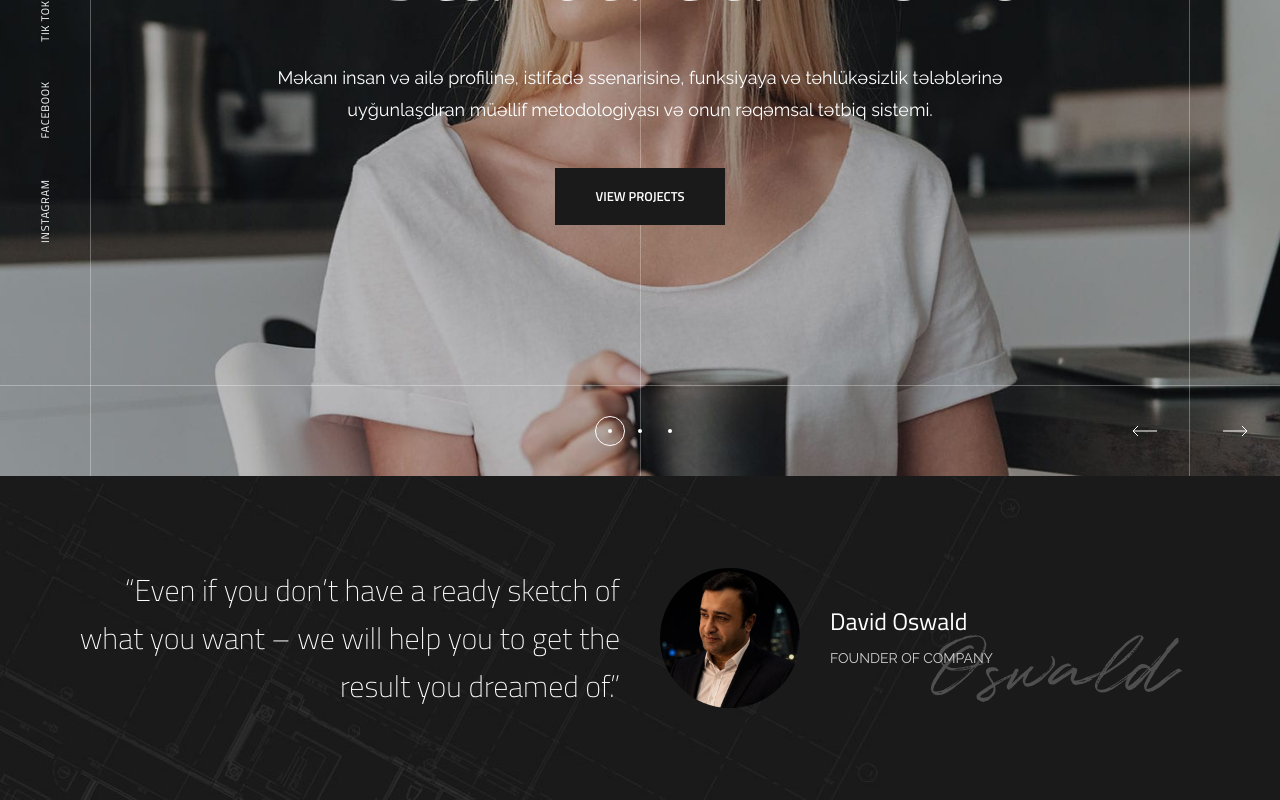
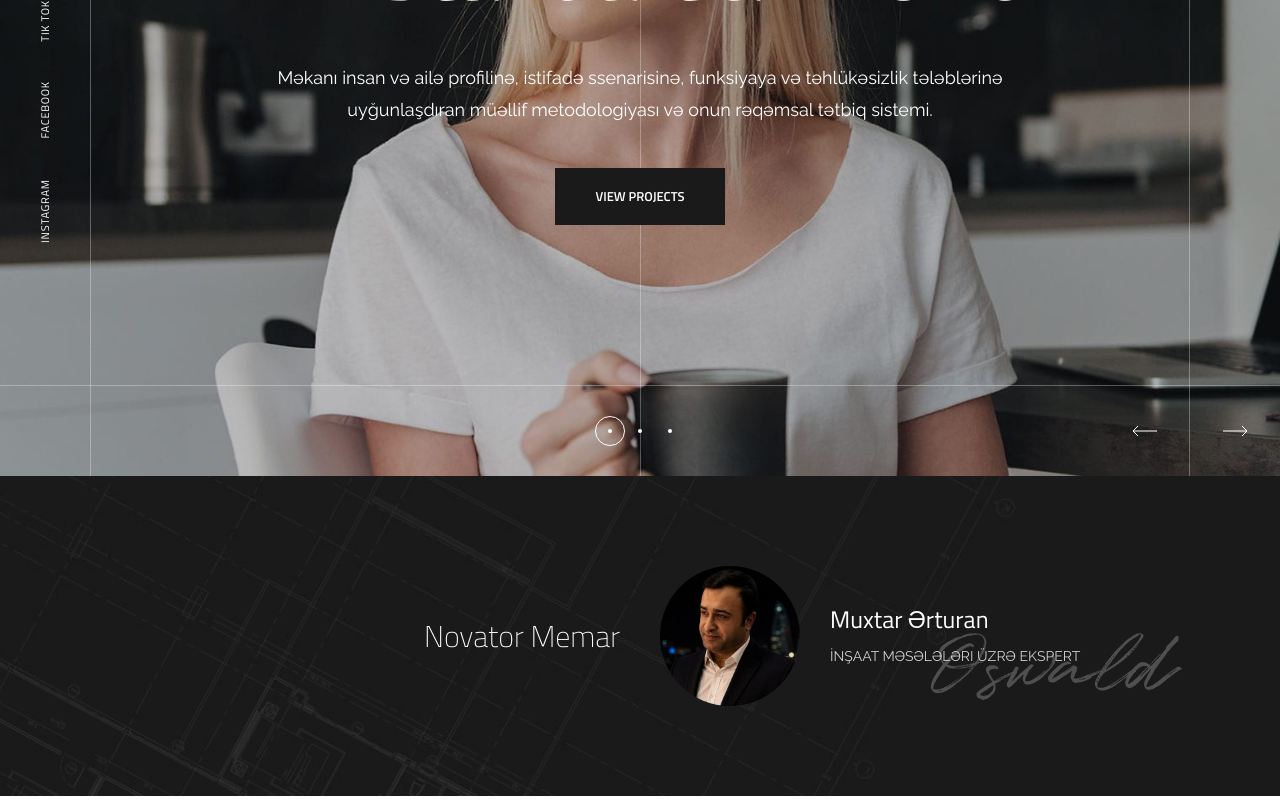
Before and after one commit to feyruzalizada/VRprogect, a Next.js app: page / in a window 1280 px wide. Shown: the part 324-1124 px from the top of the page. Built offline with nearby package versions, Linux system fonts and the light colour scheme.

Commit message:
Update quote banner text and slow hero autoplay

```diff
--- a/src/components/HeroSlider.tsx
+++ b/src/components/HeroSlider.tsx
@@ -6,7 +6,7 @@ import { useCallback, useEffect, useState } from "react";
 import styles from "./HeroSlider.module.css";
 import { heroSlides, heroSocial, type HeroSlide } from "@/content/hero";
 
-const AUTOPLAY_MS = 6000;
+const AUTOPLAY_MS = 8000;
 const CHAR_STAGGER = 60;
 
 function Watermark({ word }: { word: string }) {
--- a/src/content/quote.ts
+++ b/src/content/quote.ts
@@ -10,10 +10,10 @@ export interface QuoteBannerContent {
 
 export const quoteBanner: QuoteBannerContent = {
   quote:
-    "“Even if you don’t have a ready sketch of what you want – we will help you to get the result you dreamed of.”",
+    "Novator Memar",
   author: {
-    name: "David Oswald",
-    role: "founder of company",
+    name: "Muxtar Ərturan",
+    role: "İnşaat məsələləri üzrə ekspert",
     avatar: "/images/image1-home1.jpeg",
   },
   background: "/images/bg1-home1.jpg",
```
